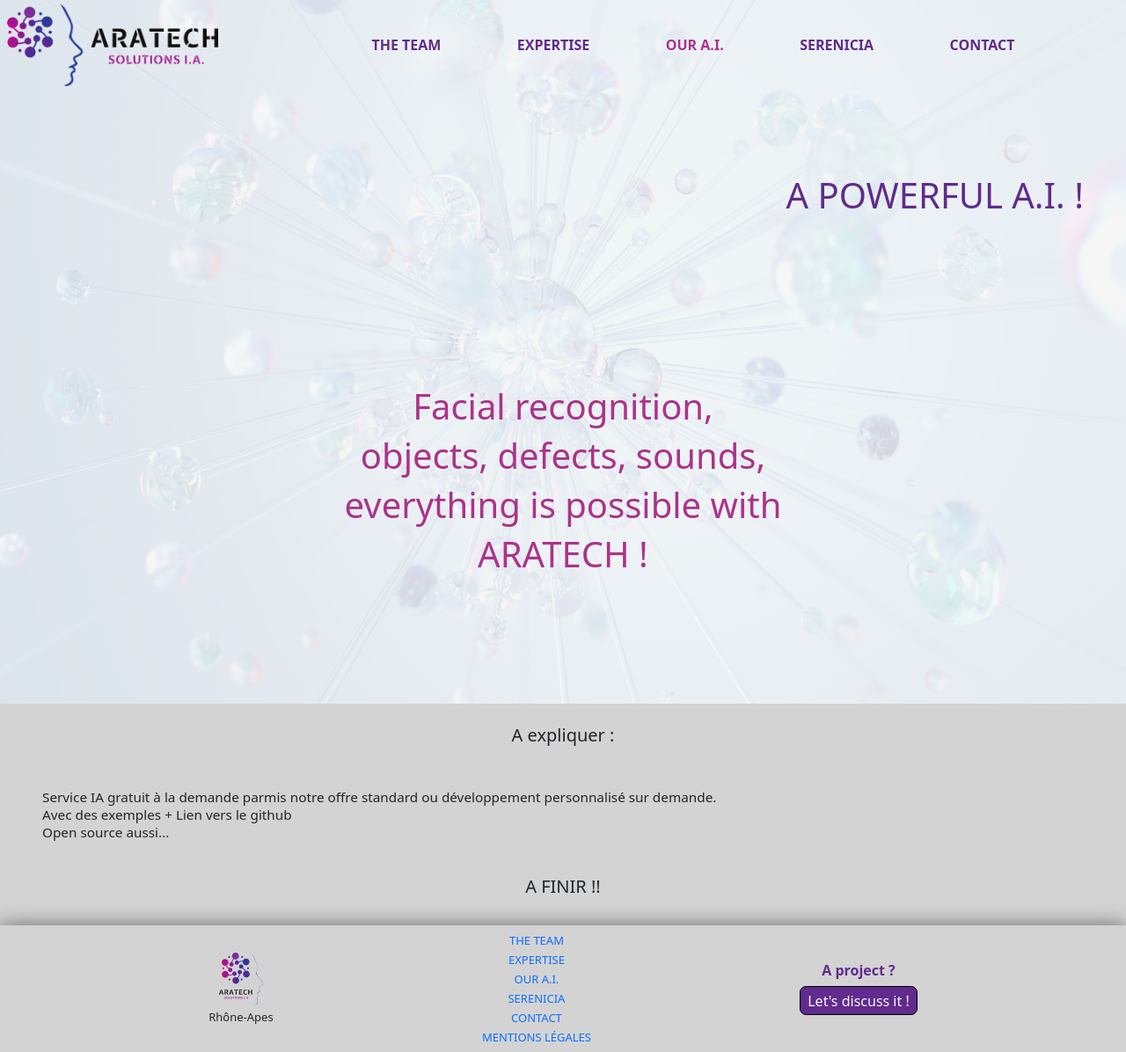
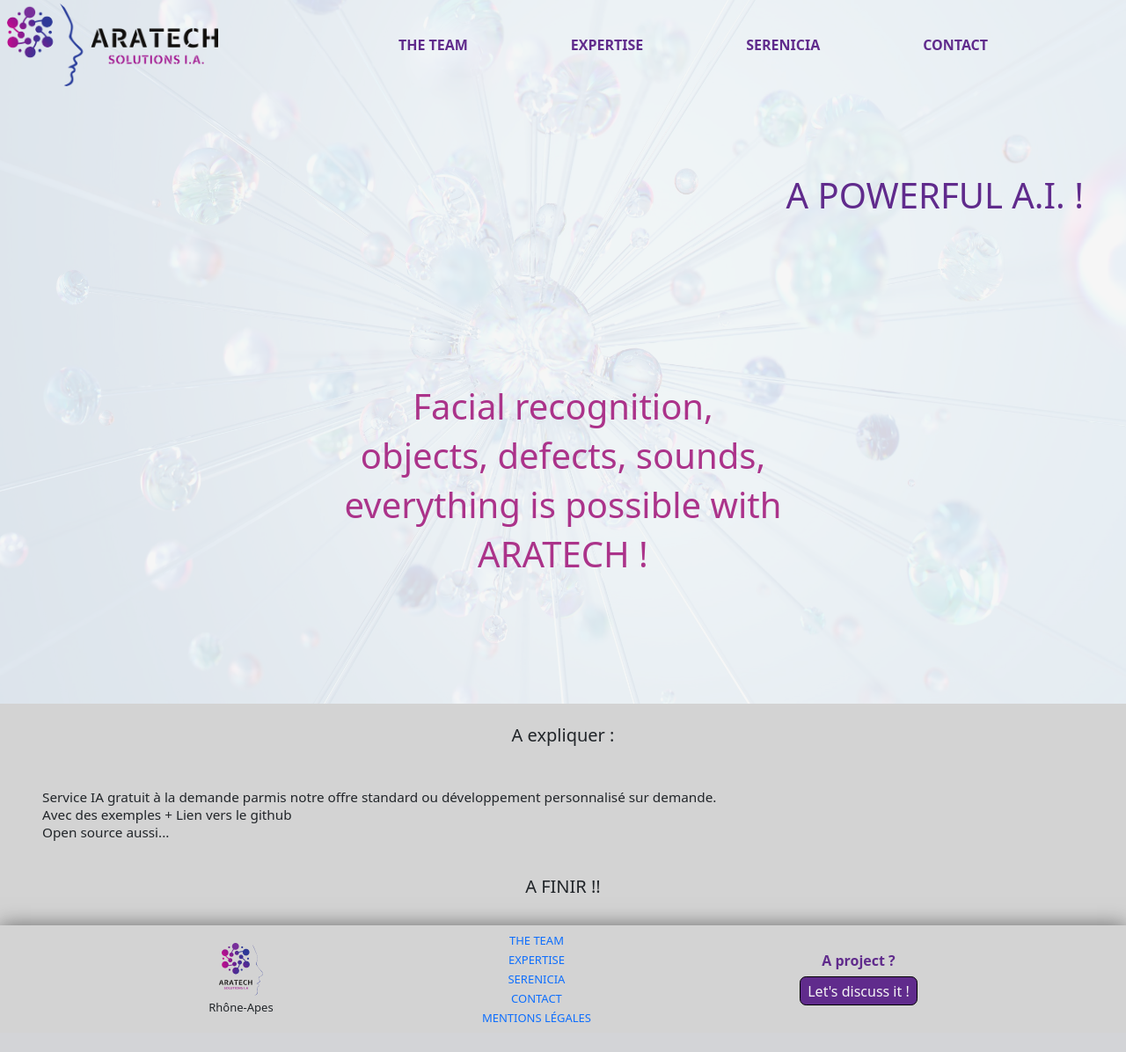
Before and after one commit to Aratech-IA/Aratech, a Django app: page /ai in a window 1280 px wide. Shown: the whole page at 88% size. After the commit the page ends 1162 px from the top, so only its background shows below. Run offline with Django 4.2, Linux system fonts and the light colour scheme; style sheets or scripts are compiled from the project's sources; some libraries are stand-ins or nearby versions.

Commit message:
Lien vers page IA commenté en attendant de finir la page + Ajout du gitignore

```diff
--- a/app0_base/templates/app0_base/footer.html
+++ b/app0_base/templates/app0_base/footer.html
@@ -23,9 +23,9 @@
         <a href="{% url 'expertise' %}" class="text-center pt-1">
             <p>{% trans "Expertise" %}</p>
         </a>
-        <a href="{% url 'our ai' %}" class="text-center pt-1">
+        <!-- <a href="{% url 'our ai' %}" class="text-center pt-1">
             <p>{% trans "Our A.I." %}</p>
-        </a>
+        </a> -->
         <a href="{% url 'serenicia' %}" class="text-center pt-1">
             <p>{% trans "Serenicia" %}</p>
         </a>
--- a/app0_base/templates/app0_base/header.html
+++ b/app0_base/templates/app0_base/header.html
@@ -48,9 +48,9 @@
                     <li class="nav-item">
                         <a class="nav-link purple {% if request.path == expertise %}pink{% endif %} text-center" href="{% url 'expertise' %}">{% trans "Expertise" %}</a>
                     </li>
-                    <li class="nav-item">
+                    <!-- <li class="nav-item">
                         <a class="nav-link purple {% if request.path == ai %}pink{% endif %} text-center" href="{% url 'our ai' %}">{% trans "Our A.I." %}</a>
-                    </li>
+                    </li> -->
                     <li class="nav-item">
                         <a class="nav-link purple {% if request.path == serenicia %}pink{% endif %} text-center" href="{% url 'serenicia' %}">{% trans "Serenicia" %}</a>
                     </li>
```
Also changed, not shown: 1 other file.
